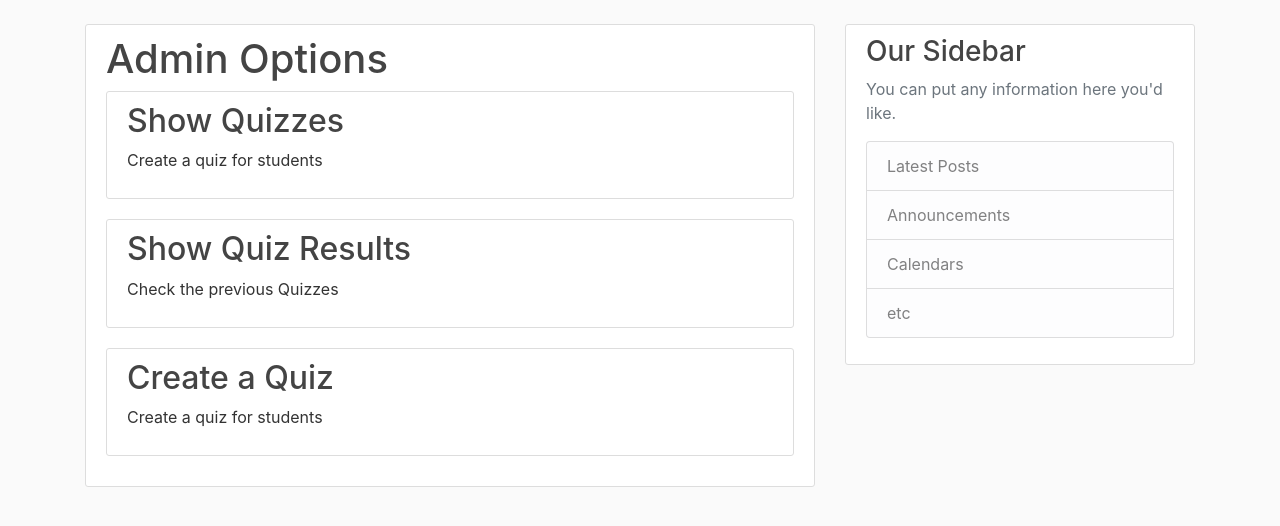
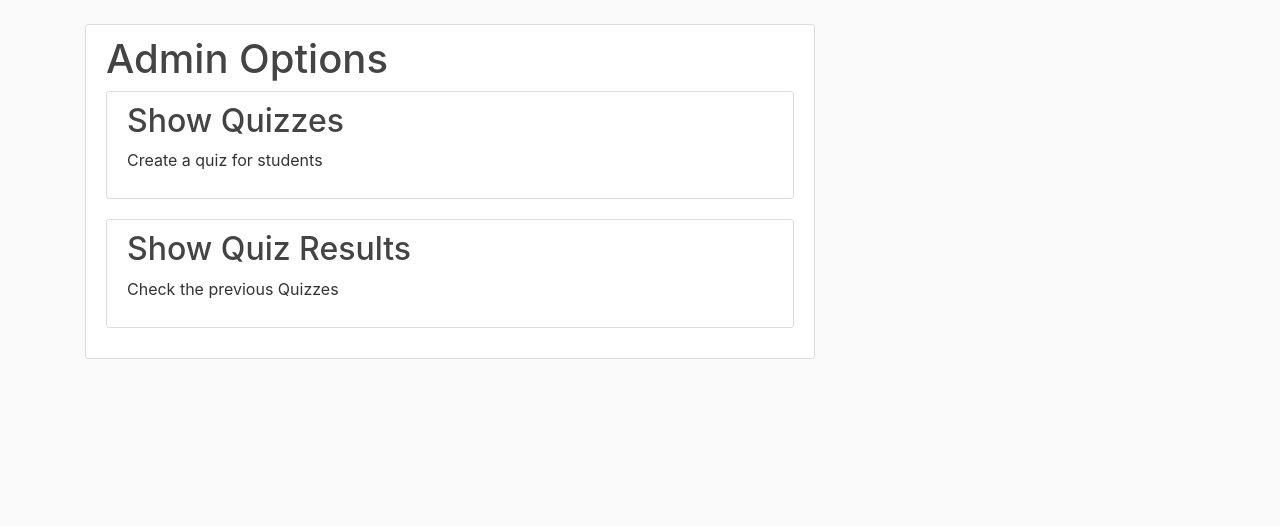
Before and after one commit to MarkVictorio/TBARecomenderSys-Flask, a Flask app: page /administrator in a window 1280 px wide. Shown: the part 56-582 px from the top of the page. Run offline with Flask 2, Linux system fonts and the light colour scheme; a user stored in the database is signed in; some libraries are stand-ins or nearby versions.

Commit message:
USER_INPUT NOW PASSING WAHAHAHA

```diff
--- a/flaskblog/admin/routes.py
+++ b/flaskblog/admin/routes.py
@@ -2,7 +2,7 @@ from flask import Blueprint
 from flask import (render_template, url_for, flash,
                    redirect, request, abort, Blueprint)
 from flask_login import current_user, login_required
-from flaskblog.admin.forms import (QuestionForm, QuizForm)
+from flaskblog.admin.forms import UserInputForm
 from flaskblog.models import Quiz, Question
 from flaskblog import db
 
@@ -31,30 +31,14 @@ def quiz(quiz_id):
     quizzes = Quiz.query.get_or_404(quiz_id)
     page = request.args.get('page', 1, type=int)
     questions = Question.query.filter_by(quiz_id=quiz_id).order_by(Question.quiz_id.asc()).paginate(page=page, per_page=20)
-    u_choice = request.form.get('choices')
-    return render_template('quiz.html', title = quizzes.title ,
-    u_choice = u_choice, quizzes = quizzes, questions = questions)
+    total = Question.query.filter_by(quiz_id=quiz_id).count()
+    form = UserInputForm()
+    u_choice = request.form.get("Choice ")
+    user_choice = []
 
-@admin.route("/create_quiz" , methods=['GET', 'POST'])
-@login_required
-def create_quiz():
-    if current_user.admin != 1:
-        return redirect(url_for('main.home'))
-
-    form = QuizForm()
-    if form.validate_on_submit():
-        quiz = Quiz(title = form.title.data, description = form.description.data, total_score = 10)
-        db.session.add(quiz)
-
-        for field in form.items():
-            question = Question(item_desc = field.question.data,answer = field.answer.data,
-            choice_1 = field.choice_1.data, choice_2 = field.choice_2.data,
-            choice_3 = field.choice_3.data, choice_4 = field.choice_4.data)
-            db.session.add(question)
-
-        db.session.commit()
-        flash('Your quiz has been created!', 'success')
-        return redirect(url_for('main.home'))
-
-    return render_template('create_quiz.html', title='New Quiz',
-                           form=form, legend='New Quiz')
+    for i in range(total):
+        index = str(i + 1)
+        u_choice = request.form.get("Choice "+index)
+        user_choice.append(u_choice)
+    return render_template('quiz.html', title = quizzes.title,
+        quizzes = quizzes, questions = questions, total = total, form = form, user_choice=user_choice)
--- a/flaskblog/models.py
+++ b/flaskblog/models.py
@@ -67,7 +67,6 @@ class Question(db.Model):
 class Quiz_user_answer(db.Model):
     id = db.Column(db.Integer, primary_key=True)
     user_id = db.Column(db.Integer, db.ForeignKey('user.id'), nullable=False)
-    quiz_id = db.Column(db.Integer,db.ForeignKey('user.id'), nullable=False)
     question_id = db.Column(db.Integer, db.ForeignKey('question.id'),nullable = False)
     user_answer = db.Column(db.Integer, nullable=False)
     is_correct = db.Column(db.Boolean, nullable=False)
--- a/flaskblog/templates/admin.html
+++ b/flaskblog/templates/admin.html
@@ -10,9 +10,5 @@
         <h2 class="article-title"><a class="article-title" href="#">Show Quiz Results</a></h2>
         <p class="article-content">Check the previous Quizzes</p>
     </article>
-    <article class="content-section">
-        <h2 class="article-title"><a class="article-title" href="{{ url_for('admin.create_quiz')}}">Create a Quiz</a></h2>
-        <p class="article-content">Create a quiz for students</p>
-    </article>
 </div>
 {% endblock content %}
--- a/flaskblog/templates/layout.html
+++ b/flaskblog/templates/layout.html
@@ -4,10 +4,8 @@
     <!-- Required meta tags -->
     <meta charset="utf-8">
     <meta name="viewport" content="width=device-width, initial-scale=1, shrink-to-fit=no">
-
     <!-- Bootstrap CSS -->
     <link rel="stylesheet" href="https://maxcdn.bootstrapcdn.com/bootstrap/4.0.0/css/bootstrap.min.css" integrity="sha384-Gn5384xqQ1aoWXA+058RXPxPg6fy4IWvTNh0E263XmFcJlSAwiGgFAW/dAiS6JXm" crossorigin="anonymous">
-
     <link rel="stylesheet" type="text/css" href="{{ url_for('static', filename='main.css') }}">
 
     {% if title %}
@@ -61,23 +59,8 @@
           {% endwith %}
           {% block content %}{% endblock %}
         </div>
-        <div class="col-md-4">
-          <div class="content-section">
-            <h3>Our Sidebar</h3>
-            <p class='text-muted'>You can put any information here you'd like.
-              <ul class="list-group">
-                <li class="list-group-item list-group-item-light">Latest Posts</li>
-                <li class="list-group-item list-group-item-light">Announcements</li>
-                <li class="list-group-item list-group-item-light">Calendars</li>
-                <li class="list-group-item list-group-item-light">etc</li>
-              </ul>
-            </p>
-          </div>
-        </div>
       </div>
     </main>
-
-
     <!-- Optional JavaScript -->
     <!-- jQuery first, then Popper.js, then Bootstrap JS -->
     <script src="https://code.jquery.com/jquery-3.2.1.slim.min.js" integrity="sha384-KJ3o2DKtIkvYIK3UENzmM7KCkRr/rE9/Qpg6aAZGJwFDMVNA/GpGFF93hXpG5KkN" crossorigin="anonymous"></script>
```
Also changed, not shown: flaskblog/admin/forms.py (+6 -16 lines), flaskblog/templates/quiz.html (+15 -12 lines), migrations/versions/42d2e4eab0b0_.py (added, +30 -0 lines), migrations/versions/717d27a25eca_.py (added, +30 -0 lines), migrations/versions/9162ac6a279d_.py (added, +30 -0 lines), flaskblog/site.db.
